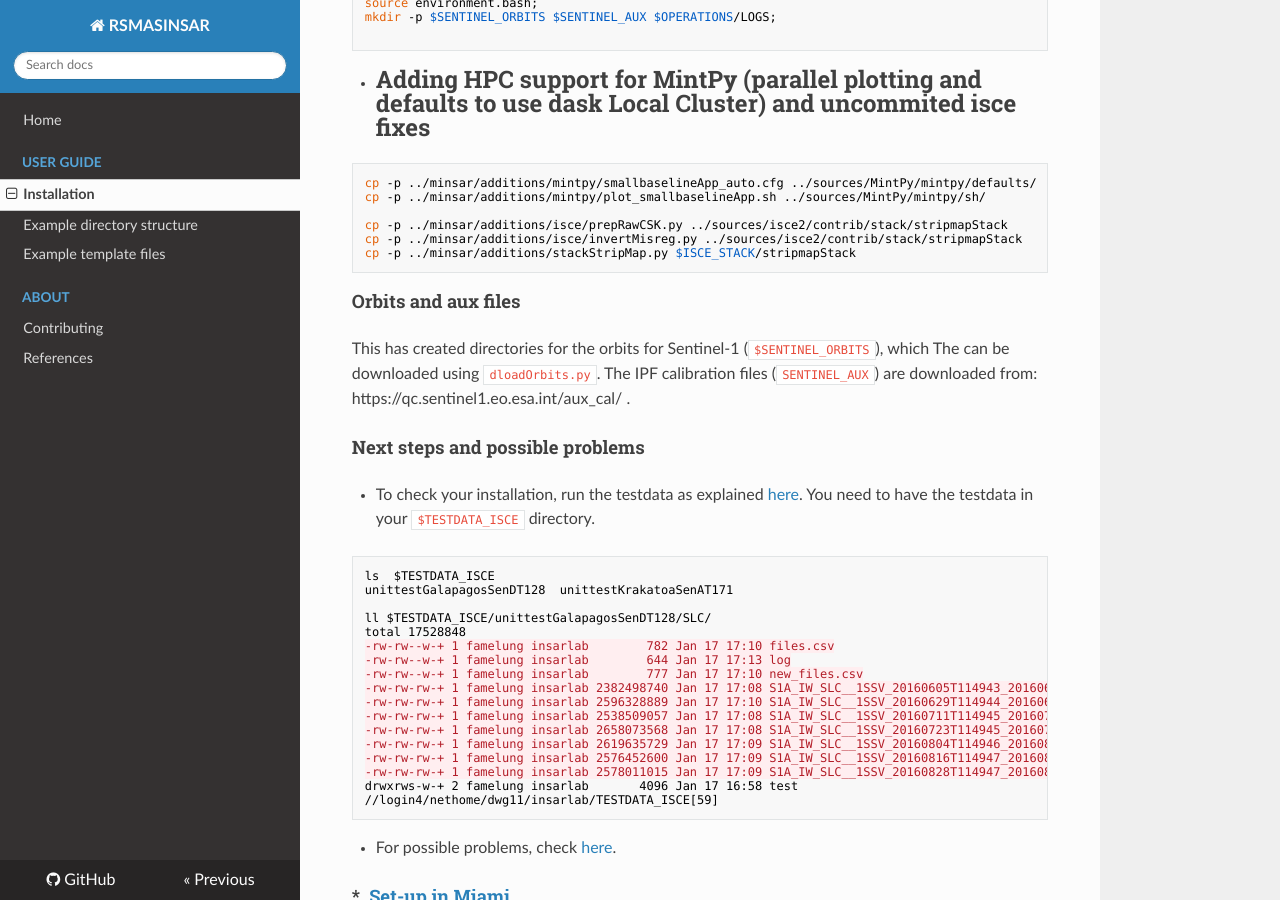
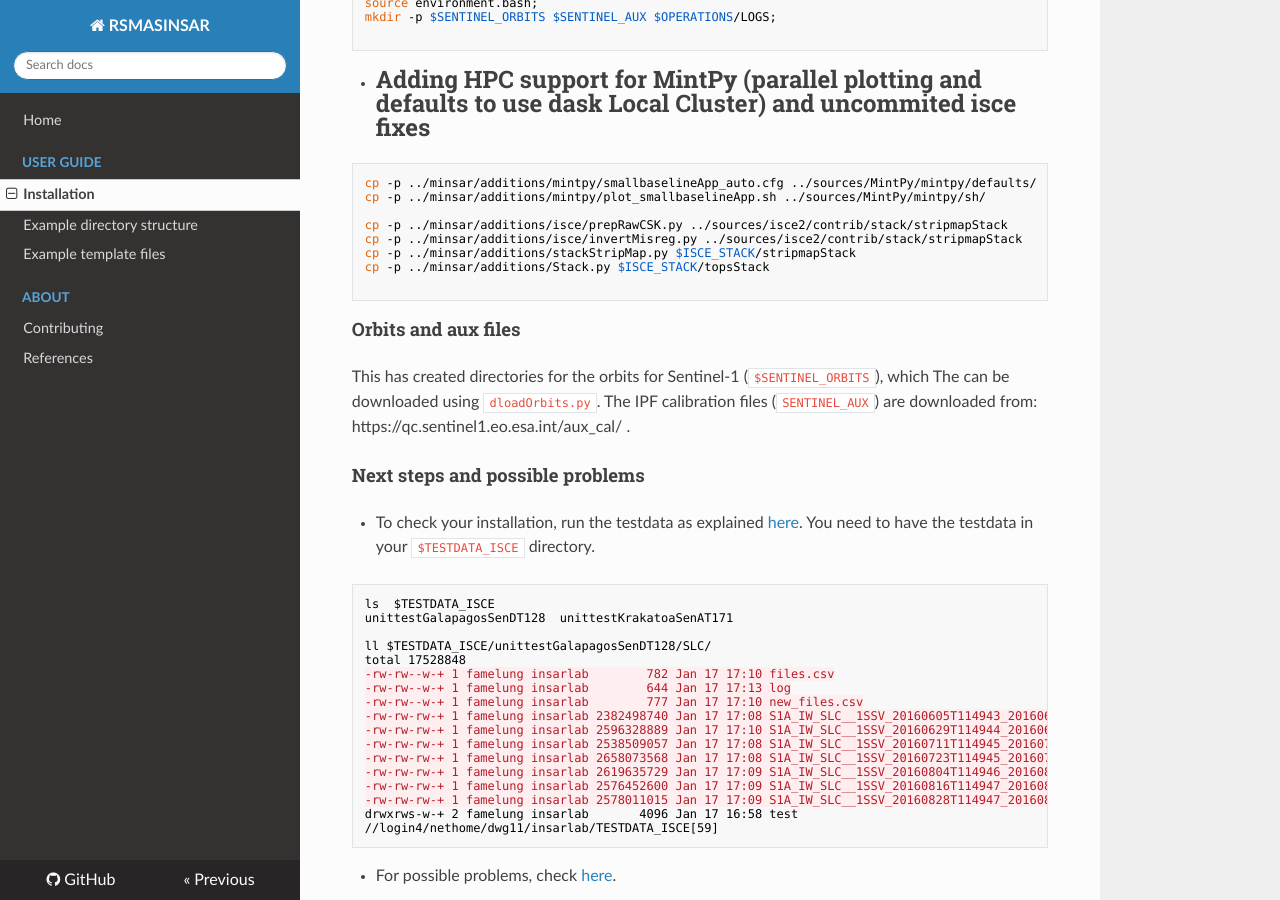
Before and after one commit to geodesymiami/rsmas_insar, an MkDocs documentation site: the page built from docs/installation.md, in a window 1280 px wide and 900 px high, scrolled down 1293 px. Built offline with MkDocs 1.6.1, drawn with Linux system fonts in a browser that asks for light colours; nearby versions of some CDN libraries.

Commit message:
installation.md: use Stack.py using isce for looking

````diff
--- a/docs/installation.md
+++ b/docs/installation.md
@@ -72,6 +72,8 @@ cp -p ../minsar/additions/mintpy/plot_smallbaselineApp.sh ../sources/MintPy/mint
 cp -p ../minsar/additions/isce/prepRawCSK.py ../sources/isce2/contrib/stack/stripmapStack
 cp -p ../minsar/additions/isce/invertMisreg.py ../sources/isce2/contrib/stack/stripmapStack
 cp -p ../minsar/additions/stackStripMap.py $ISCE_STACK/stripmapStack
+cp -p ../minsar/additions/Stack.py $ISCE_STACK/topsStack
+
 ```
 
 ### Orbits and aux files
````
